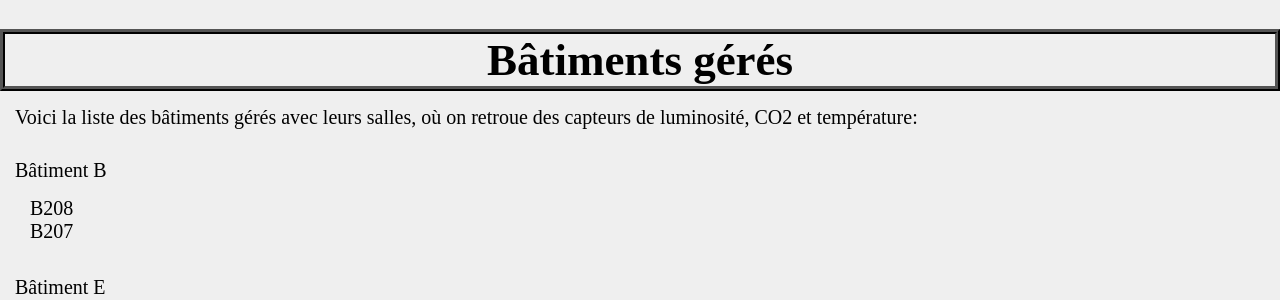
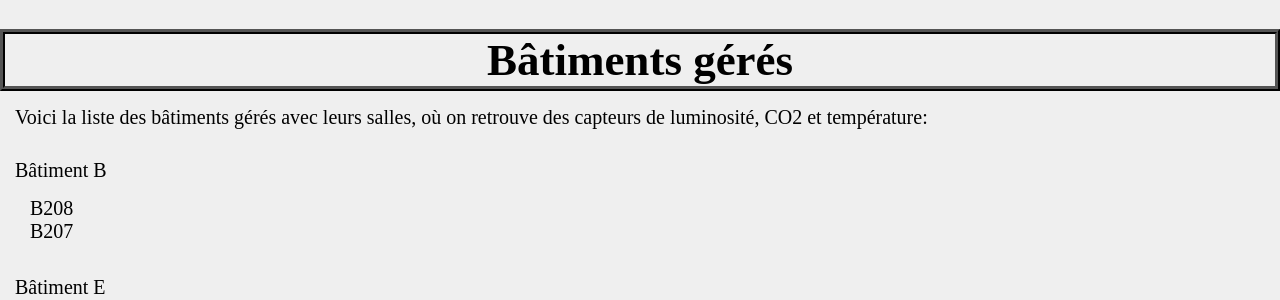
Before and after one commit to lilian-breux/SAE23, a PHP site: page / in a window 1280 px wide. Shown: the part 259-559 px from the top of the page. Run offline with PHP 8.4, Linux system fonts and the light colour scheme; a user stored in the database is signed in; data comes from the database, SQL or seed files in the repository.

Commit message:
Update index.php

```diff
--- a/Site_web/index.php
+++ b/Site_web/index.php
@@ -56,7 +56,7 @@
 			une interface conviviale et simple pour la visualisation des données capteurs. </p>
 		<br>
 		<h1> Bâtiments gérés </h1>
-		<p> Voici la liste des bâtiments gérés avec leurs salles, où on retroue des capteurs de luminosité,
+		<p> Voici la liste des bâtiments gérés avec leurs salles, où on retrouve des capteurs de luminosité,
 		    CO2 et température: </p>
 
 		<!-- Listing the building halls where there's a sensor -->
```
